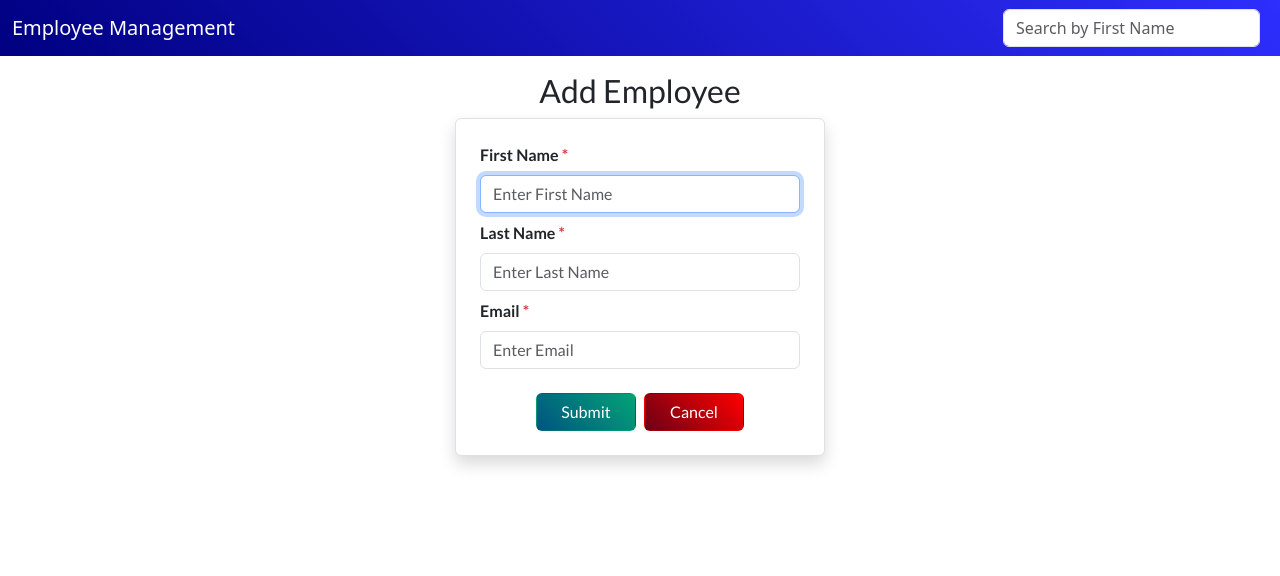
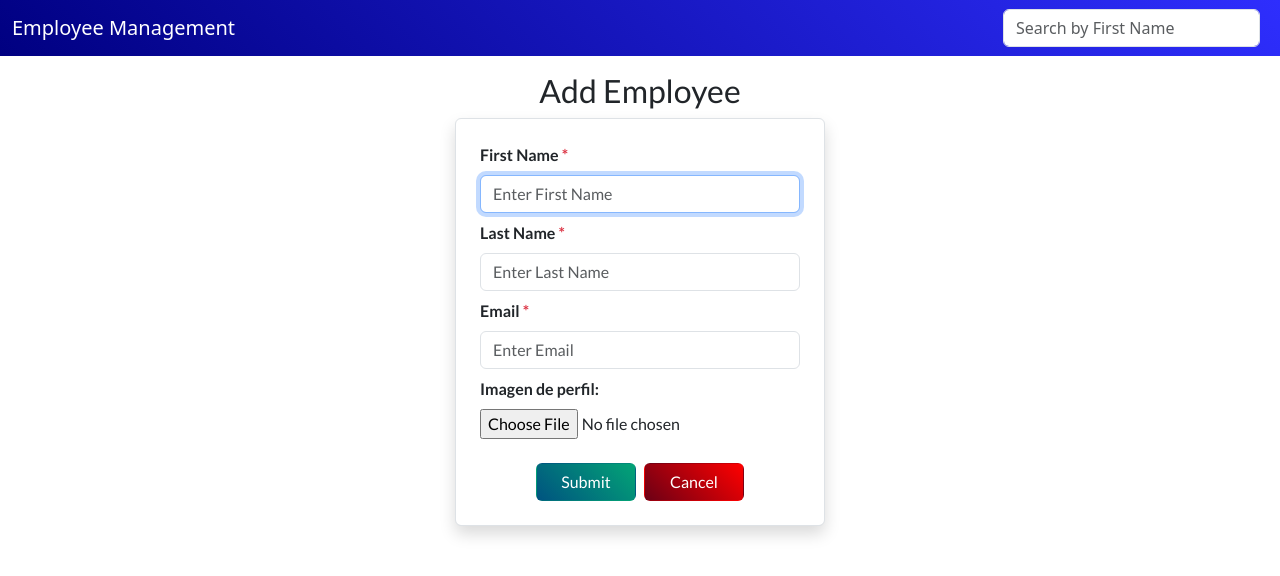
Before and after one commit to nicolas2289h/crud-employees-client, a React (Vite) app: page /add-employee in a window 1280 px wide. Shown: the top 576 px of the page. Built offline with nearby package versions, Linux system fonts and the light colour scheme.

Commit message:
modificando FormAddEmployee para agregar foto de perfil

```diff
--- a/src/components/FormAddEmployee.jsx
+++ b/src/components/FormAddEmployee.jsx
@@ -1,14 +1,17 @@
 import axios from 'axios'
 import React, { useState } from 'react'
 import { useNavigate } from 'react-router-dom'
+import NoUserImage from '../assets/images/no-user.jpg'
+
 import ModalNotification from './ModalNotification'
 
 const formValues = {
   firstName: '',
   lastName: '',
-  email: ''
+  email: '',
+  imagen: null
 }
-
+// https://tiresome-spade-production.up.railway.app
 const API_BASE_URL = 'https://tiresome-spade-production.up.railway.app'
 
 const FormNewEmployee = () => {
@@ -43,7 +46,18 @@ const FormNewEmployee = () => {
       errors.email = 'Email is required.';
     }
 
+    if (formData.imagen == null) {
+      errors.imagen = 'Image is required.';
+    }
+
     return errors;
+  }
+
+  const handleFileChange = (e) => {
+    setFormData({
+      ...formData,
+      imagen: e.target.files[0]
+    })
   }
 
   const handleSubmit = async (e) => {
@@ -56,13 +70,23 @@ const FormNewEmployee = () => {
       return
     }
 
+    const formDataToSend = new FormData()
+    formDataToSend.append('firstName', formData.firstName)
+    formDataToSend.append('lastName', formData.lastName)
+    formDataToSend.append('email', formData.email)
+    formDataToSend.append('imagen', formData.imagen);
+
+    console.log(formDataToSend)
     try {
-      const response = await axios.post(`${API_BASE_URL}/api/employee`, formData)
-      // console.log('Server response: ', response.data)
+      const response = await axios.post(`${API_BASE_URL}/api/employee`, formDataToSend, {
+        headers: {
+          'Content-Type': 'multipart/form-data'
+        }
+      })
       setFormData(formValues)
       navigator('/employees ')
     } catch (error) {
-      console.log(error.message)
+      console.log(error)
       setModalTitle('There was an error')
       setModalText('Error adding employee. Please try again.')
       setShowModal(true)
@@ -79,7 +103,7 @@ const FormNewEmployee = () => {
         <div className="">
           <h2 className='text-center'>Add Employee</h2>
           <div className="d-flex justify-content-center align-items-center">
-            <form className='form-control shadow info-width p-4' onSubmit={handleSubmit}>
+            <form className='form-control shadow info-width p-4' onSubmit={handleSubmit} encType="multipart/form-data">
               <div className="form-group mb-2">
                 <label className='form-label fw-bold' htmlFor="firstname">First Name <span className='text-danger fw-bold'>*</span></label>
                 <input onChange={handleChange} id='firstname' autoFocus type="text" placeholder='Enter First Name' name='firstName' className={`form-control ${error?.firstName && 'is-invalid'}`} value={formData.firstName} />
@@ -98,6 +122,12 @@ const FormNewEmployee = () => {
                 {error?.email && <p className='alert alert-danger p-1 mt-1 text-center'>{error.email}</p>}
               </div>
 
+              <div className="form-group mb-2">
+                <label className='form-label fw-bold' htmlFor="imagen">Imagen de perfil:</label>
+                <input type="file" name="imagen" onChange={handleFileChange} />
+                {error?.imagen && <p className='alert alert-danger p-1 mt-1 text-center'>{error.imagen}</p>}
+              </div>
+
               <div className='text-center mt-4'>
                 <button type='submit' className='btn btn-width green text-white me-1'>Submit</button>
                 <button type='reset' onClick={handleCancel} className='btn btn-width red text-white ms-1'>Cancel</button>
--- a/src/components/ListEmployees.jsx
+++ b/src/components/ListEmployees.jsx
@@ -7,6 +7,7 @@ import ModalViewEmployee from './ModalViewEmployee'
 const API_BASE_URL = 'https://tiresome-spade-production.up.railway.app'
 
 const ListEmployees = ({ employees, setEmployees }) => {
+
     const [employee, setEmployee] = useState({})
     const [loading, setLoading] = useState(false)
     const [modalShow, setModalShow] = useState(false);
```
Also changed, not shown: src/components/ModalViewEmployee.jsx (+9 -4 lines).
